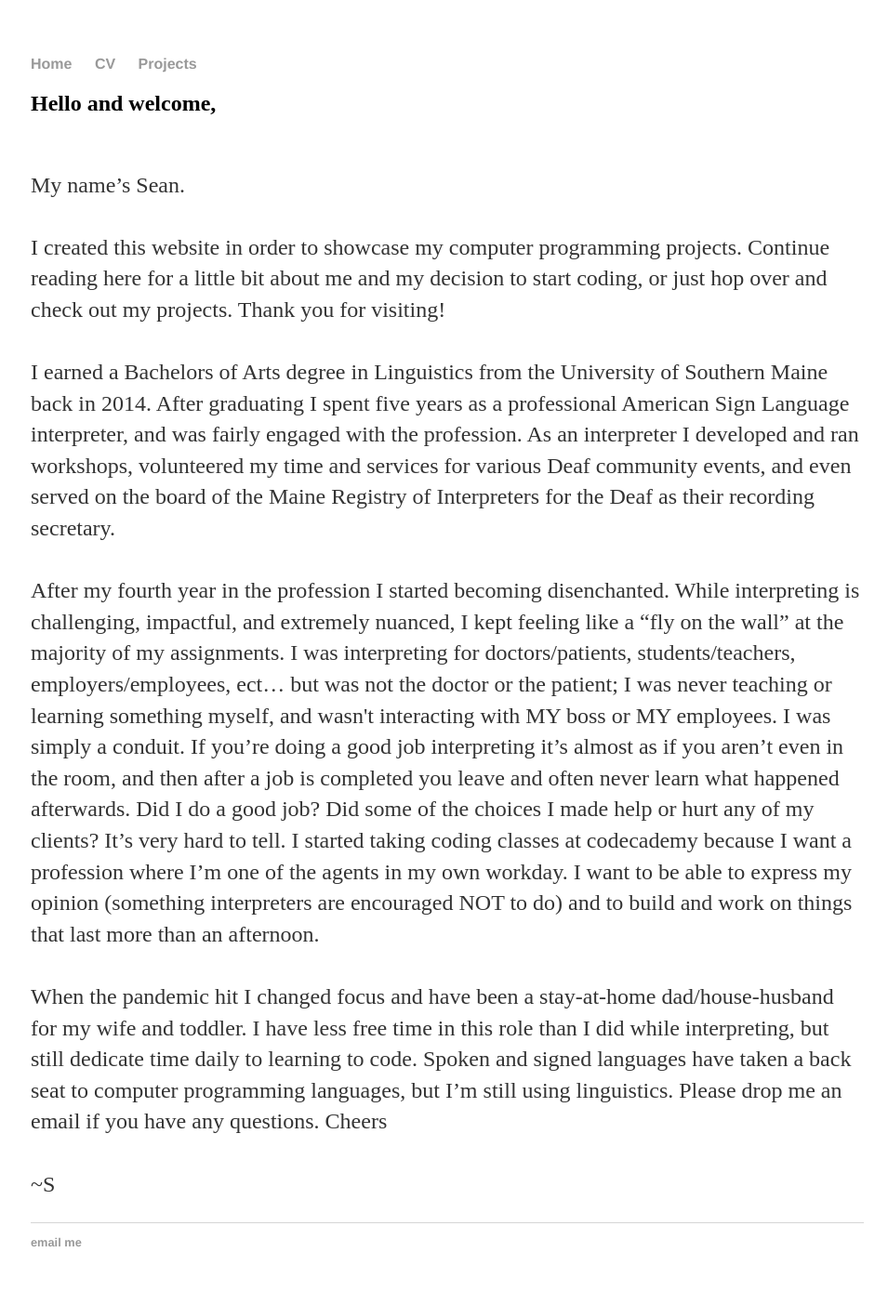
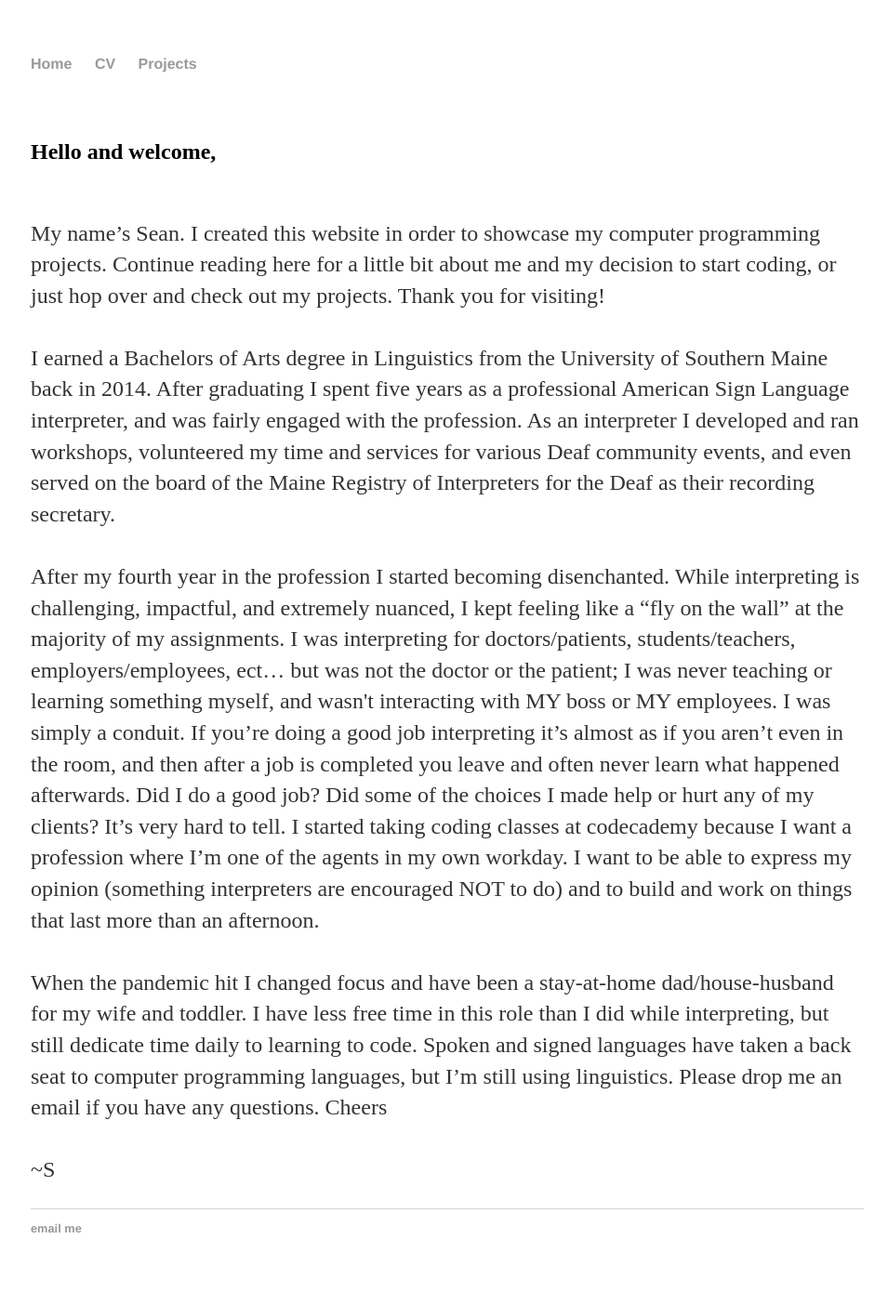
Before and after one commit to SeanEFletcher/SeanEFletcher.github.io, a Jekyll site: the page built from index.html, in a window 1280 px wide. Shown: the whole page at 93% size, without its empty margins (159-1114 px from the left). Built offline with Jekyll 4.4.1, drawn with Linux system fonts in a browser that asks for light colours; some of the changed lines change nothing that is shown.

Commit message:
Update index.html

```diff
--- a/index.html
+++ b/index.html
@@ -2,14 +2,13 @@
 layout: default
 title: Sean Fletcher HOME
 ---
-    <div class="blurb">
+<div class="blurb">
+    <br><br>
     <h2>Hello and welcome,</h2>
     <p>
         <br>
 
-My name’s Sean.
-<br> <br>
-I created this website in order to showcase my computer programming projects.
+My name’s Sean. I created this website in order to showcase my computer programming projects.
 Continue reading here for a little bit about me and my decision to start coding, or just hop over and check out my projects.
 Thank you for visiting!
 <br><br>
@@ -40,4 +39,5 @@ Please drop me an email if you have any questions. Cheers
 ~S
 
     </p>
-    </div><!-- /.blurb -->
+</div>
+<!-- /.blurb -->
```
